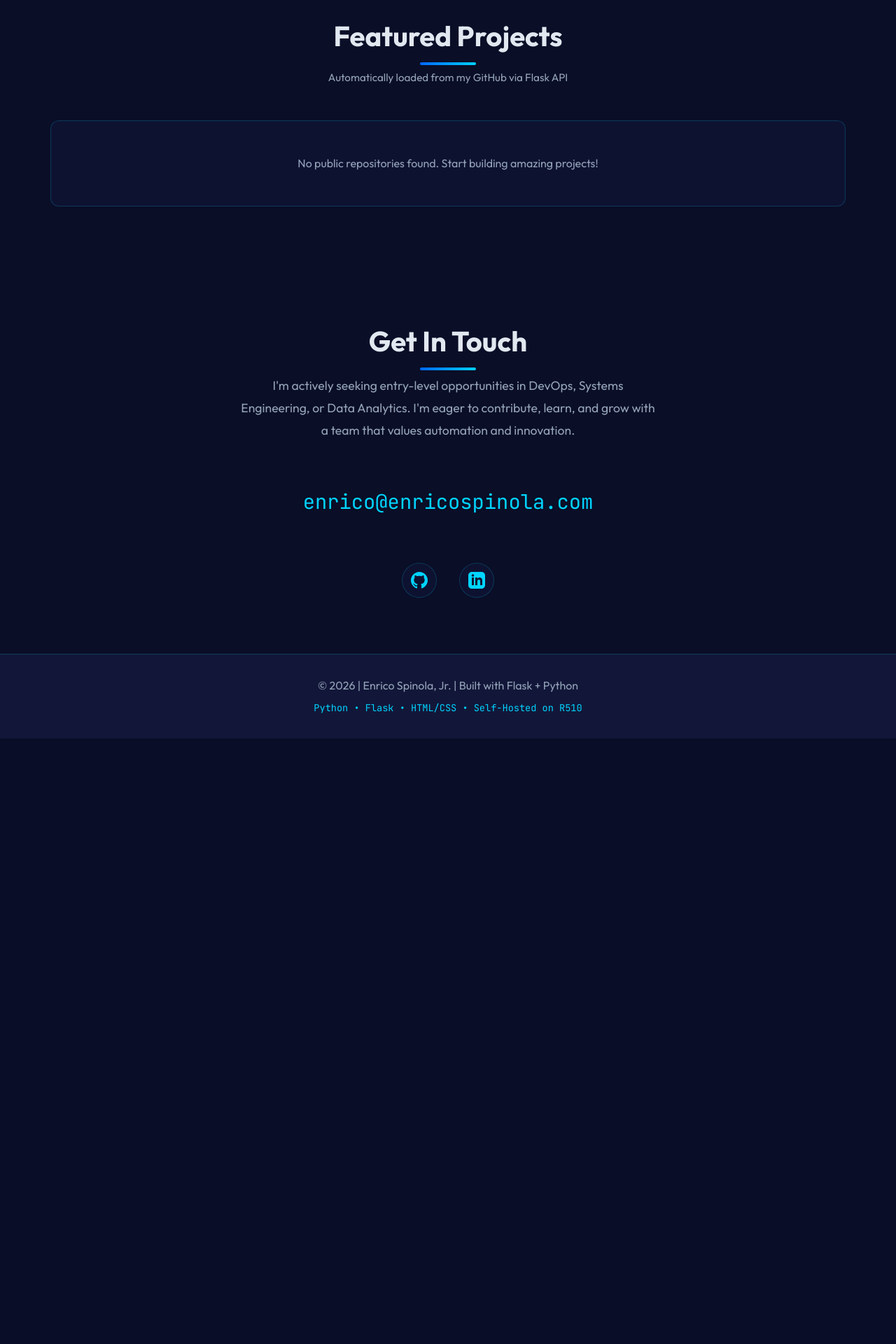
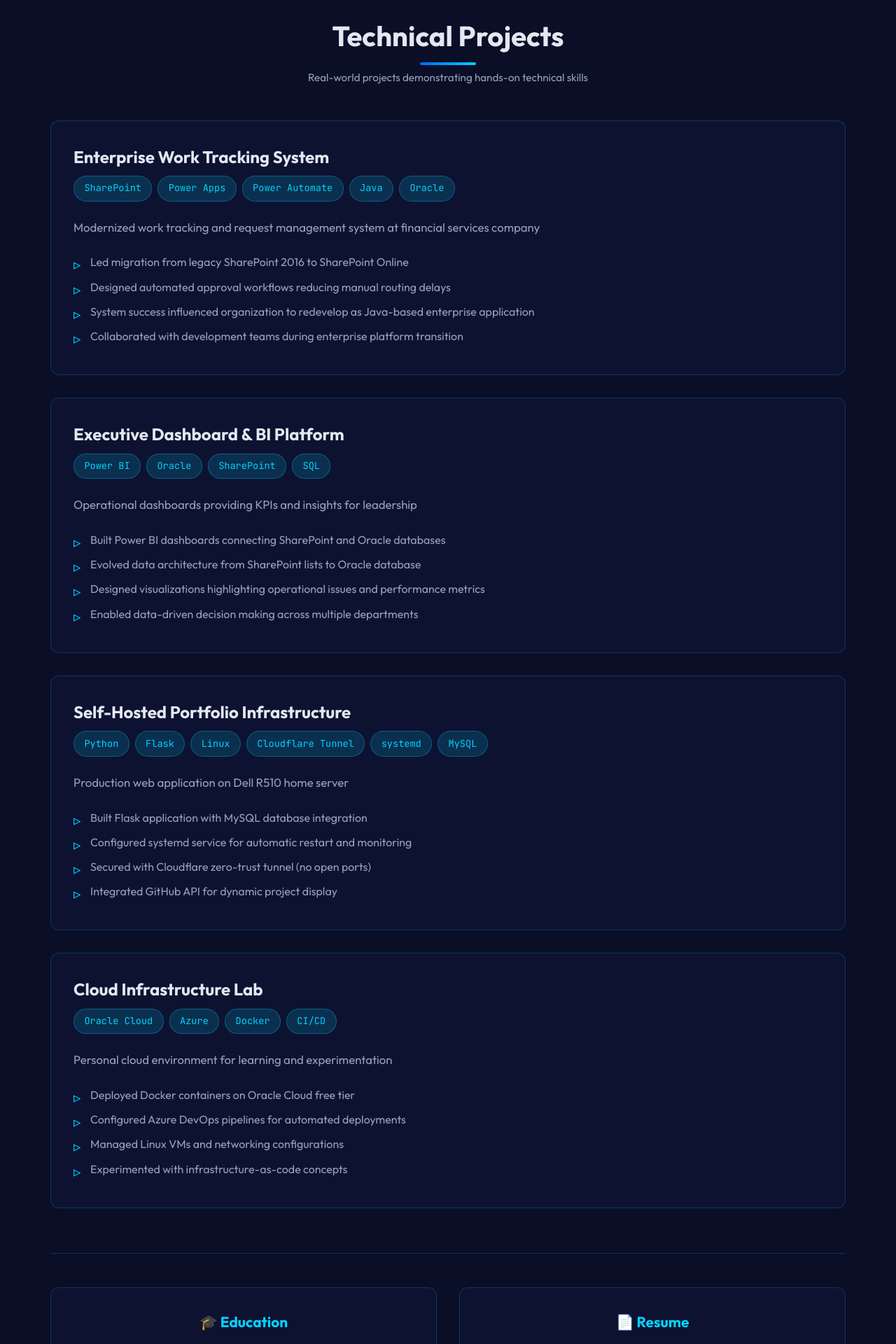
Before and after one commit to espinola-17/portfolio, a Flask app: page / in a window 1280 px wide. Shown: the part 2440-4360 px from the top of the page at 70% size. Before the commit the page ends 3495 px from the top, so only its background shows below. Run offline with Flask 3, Linux system fonts and the light colour scheme; data that the repository does not hold is empty.

Commit message:
Restructure portfolio: replace experience with technical projects, fix GitHub section display

```diff
--- a/app.py
+++ b/app.py
@@ -16,13 +16,13 @@ app.config['LINKEDIN'] = 'spinolajrenrico'
 
 # Portfolio data
 SKILLS = {
-    'Cloud & Infrastructure': ['AWS', 'Azure', 'Docker'],
+    'Cloud & Infrastructure': ['AWS', 'Azure', 'Oracle', 'Docker'],
     'Programming': ['Python', 'SQL', 'Bash', 'JavaScript', 'HTML/CSS'],
     'Data & Analytics': ['Power BI', 'Tableau', 'MySQL', 'Oracle', 'PostgreSQL'],
     'DevOps & Tools': ['Git', 'CI/CD', 'Virtual Machines']
 }
 
-# About section
+# About Section
 ABOUT = {
     'title': 'Cloud & Systems Engineer',
     'bio': '''Entry-level engineer passionate about building scalable infrastructure and automating workflows.
@@ -33,12 +33,68 @@ ABOUT = {
     'certifications': ['Coming Soon']
 }
 
+# Projects Sections
+PROJECTS = [
+    {
+        'title': 'Enterprise Work Tracking System',
+        'tech': ['SharePoint', 'Power Apps', 'Power Automate', 'Java', 'Oracle'],
+        'description': 'Modernized work tracking and request management system at financial services company',
+        'highlights': [
+            'Led migration from legacy SharePoint 2016 to SharePoint Online',
+            'Designed automated approval workflows reducing manual routing delays',
+            'System success influenced organization to redevelop as Java-based enterprise application',
+            'Collaborated with development teams during enterprise platform transition'
+        ]
+    },
+    {
+        'title': 'Executive Dashboard & BI Platform',
+        'tech': ['Power BI', 'Oracle', 'SharePoint', 'SQL'],
+        'description': 'Operational dashboards providing KPIs and insights for leadership',
+        'highlights': [
+            'Built Power BI dashboards connecting SharePoint and Oracle databases',
+            'Evolved data architecture from SharePoint lists to Oracle database',
+            'Designed visualizations highlighting operational issues and performance metrics',
+            'Enabled data-driven decision making across multiple departments'
+        ]
+    },
+    {
+        'title': 'Self-Hosted Portfolio Infrastructure',
+        'tech': ['Python', 'Flask', 'Linux', 'Cloudflare Tunnel', 'systemd', 'MySQL'],
+        'description': 'Production web application on Dell R510 home server',
+        'highlights': [
+            'Built Flask application with MySQL database integration',
+            'Configured systemd service for automatic restart and monitoring',
+            'Secured with Cloudflare zero-trust tunnel (no open ports)',
+            'Integrated GitHub API for dynamic project display'
+        ]
+    },
+    {
+        'title': 'Cloud Infrastructure Lab',
+        'tech': ['Oracle Cloud', 'Azure', 'Docker', 'CI/CD'],
+        'description': 'Personal cloud environment for learning and experimentation',
+        'highlights': [
+            'Deployed Docker containers on Oracle Cloud free tier',
+            'Configured Azure DevOps pipelines for automated deployments',
+            'Managed Linux VMs and networking configurations',
+            'Experimented with infrastructure-as-code concepts'
+        ]
+    }
+]
+
+# Resume Download
+RESUME = {
+    'file': 'Resume_DevOps.pdf',
+    'filename': 'Enrico_Spinola_Resume.pdf'
+}
+
 @app.route('/')
 def index():
     """Main portfolio page"""
     return render_template('index.html',
                          about=ABOUT,
                          skills=SKILLS,
+                         projects=PROJECTS,
+                         resume=RESUME,
                          github_username=app.config['GITHUB_USERNAME'],
                          email=app.config['EMAIL'],
                          linkedin=app.config['LINKEDIN'])
--- a/static/css/style.css
+++ b/static/css/style.css
@@ -362,6 +362,128 @@ section {
     transform: translateY(-2px);
 }
 
+/* Technical Projects Detail Section */
+.technical-projects-container {
+    margin-top: 3rem;
+}
+
+.project-detail-card {
+    background: var(--card-bg);
+    backdrop-filter: blur(10px);
+    border: 1px solid var(--border-color);
+    border-radius: 12px;
+    padding: 2rem;
+    margin-bottom: 2rem;
+    transition: all 0.3s ease;
+}
+
+.project-detail-card:hover {
+    border-color: var(--accent-cyan);
+    transform: translateY(-5px);
+    box-shadow: 0 10px 30px rgba(0, 212, 255, 0.2);
+}
+
+.project-detail-header {
+    margin-bottom: 1.5rem;
+}
+
+.project-detail-title {
+    font-size: 1.5rem;
+    font-weight: 700;
+    color: var(--text-primary);
+    margin-bottom: 0.5rem;
+}
+
+.project-period {
+    color: var(--text-secondary);
+    font-family: 'JetBrains Mono', monospace;
+    font-size: 0.85rem;
+    margin-bottom: 1rem;
+}
+
+.project-tech-tags {
+    display: flex;
+    flex-wrap: wrap;
+    gap: 0.5rem;
+    margin-bottom: 1.5rem;
+}
+
+.tech-badge {
+    background: rgba(0, 212, 255, 0.15);
+    color: var(--accent-cyan);
+    padding: 0.4rem 0.9rem;
+    border-radius: 20px;
+    font-size: 0.85rem;
+    font-family: 'JetBrains Mono', monospace;
+    border: 1px solid rgba(0, 212, 255, 0.3);
+}
+
+.project-detail-description {
+    color: var(--text-secondary);
+    margin-bottom: 1.5rem;
+    font-size: 1.05rem;
+    line-height: 1.6;
+}
+
+.project-highlights {
+    list-style: none;
+    padding-left: 0;
+}
+
+.project-highlights li {
+    color: var(--text-secondary);
+    padding-left: 1.5rem;
+    margin-bottom: 0.7rem;
+    position: relative;
+    line-height: 1.5;
+}
+
+.project-highlights li::before {
+    content: '▹';
+    position: absolute;
+    left: 0;
+    color: var(--accent-cyan);
+    font-size: 1.3rem;
+}
+
+/* Education & Resume Compact Section */
+.education-resume-section {
+    display: grid;
+    grid-template-columns: 1fr 1fr;
+    gap: 2rem;
+    margin-top: 4rem;
+    padding-top: 3rem;
+    border-top: 1px solid var(--border-color);
+}
+
+.education-compact,
+.resume-download-compact {
+    background: var(--card-bg);
+    backdrop-filter: blur(10px);
+    border: 1px solid var(--border-color);
+    border-radius: 12px;
+    padding: 2rem;
+    text-align: center;
+}
+
+.education-compact h3,
+.resume-download-compact h3 {
+    font-size: 1.3rem;
+    color: var(--accent-cyan);
+    margin-bottom: 1rem;
+}
+
+.education-compact p,
+.resume-download-compact p {
+    color: var(--text-secondary);
+    margin-bottom: 0.5rem;
+}
+
+.resume-download-compact .btn {
+    margin-top: 1rem;
+}
+
+/* GitHub Projects Section */
 .projects-grid {
     display: grid;
     grid-template-columns: repeat(auto-fit, minmax(350px, 1fr));
@@ -461,6 +583,7 @@ section {
     color: var(--text-secondary);
 }
 
+/* Contact Section */
 .contact-content {
     max-width: 600px;
     margin: 0 auto;
@@ -518,6 +641,7 @@ section {
     box-shadow: 0 8px 20px rgba(0, 212, 255, 0.4);
 }
 
+/* Footer */
 footer {
     background: var(--secondary-bg);
     border-top: 1px solid var(--border-color);
@@ -533,6 +657,7 @@ footer {
     color: var(--accent-cyan);
 }
 
+/* Animations */
 @keyframes fadeInUp {
     from {
         opacity: 0;
@@ -555,6 +680,7 @@ footer {
     transform: translateY(0);
 }
 
+/* Responsive */
 @media (max-width: 768px) {
     .hero-content,
     .about-content {
@@ -577,4 +703,12 @@ footer {
     .stats {
         grid-template-columns: 1fr;
     }
+
+    .education-resume-section {
+        grid-template-columns: 1fr;
+    }
+
+    .project-detail-header {
+        flex-direction: column;
+    }
 }
--- a/static/js/main.js
+++ b/static/js/main.js
@@ -13,9 +13,8 @@ document.querySelectorAll('a[href^="#"]').forEach(anchor => {
 });
 
 // Scroll reveal
-const revealElements = document.querySelectorAll('.reveal');
-
 const revealOnScroll = () => {
+    const revealElements = document.querySelectorAll('.reveal');
     const windowHeight = window.innerHeight;
     revealElements.forEach(element => {
         const elementTop = element.getBoundingClientRect().top;
@@ -55,7 +54,7 @@ async function fetchGitHubProjects() {
 
         data.projects.forEach(project => {
             const projectCard = document.createElement('div');
-            projectCard.className = 'project-card reveal';
+            projectCard.className = 'project-card reveal active';
 
             projectCard.innerHTML = `
                 <div class="project-header">
@@ -73,8 +72,6 @@ async function fetchGitHubProjects() {
 
             container.appendChild(projectCard);
         });
-
-        revealOnScroll();
 
     } catch (error) {
         console.error('Error fetching GitHub projects:', error);
--- a/templates/index.html
+++ b/templates/index.html
@@ -19,6 +19,7 @@
                 <li><a href="#about">About</a></li>
                 <li><a href="#skills">Skills</a></li>
                 <li><a href="#projects">Projects</a></li>
+                <li><a href="#github">GitHub</a></li>
                 <li><a href="#contact">Contact</a></li>
             </ul>
         </div>
@@ -106,8 +107,58 @@
         </div>
     </section>
 
-    <!-- Projects Section -->
+    <!-- Technical Projects Section -->
     <section id="projects">
+        <div class="container">
+            <h2 class="section-title reveal">Technical Projects</h2>
+            <p class="section-subtitle reveal">Real-world projects demonstrating hands-on technical skills</p>
+
+            <div class="technical-projects-container">
+                {% for project in projects %}
+                <div class="project-detail-card reveal">
+                    <div class="project-detail-header">
+                        <div>
+                            <h3 class="project-detail-title">{{ project.title }}</h3>
+                        </div>
+                        <div class="project-tech-tags">
+                            {% for tech in project.tech %}
+                            <span class="tech-badge">{{ tech }}</span>
+                            {% endfor %}
+                        </div>
+                    </div>
+                    <p class="project-detail-description">{{ project.description }}</p>
+                    <ul class="project-highlights">
+                        {% for highlight in project.highlights %}
+                        <li>{{ highlight }}</li>
+                        {% endfor %}
+                    </ul>
+                </div>
+                {% endfor %}
+            </div>
+
+            <!-- Education & Resume Download -->
+            <div class="education-resume-section reveal">
+                <div class="education-compact">
+                    <h3>🎓 Education</h3>
+                    <p><strong>AAS Programming & Systems Analysis</strong></p>
+                    <p>Rio Salado College - Expected Summer 2027</p>
+                </div>
+
+                <div class="resume-download-compact">
+                    <h3>📄 Resume</h3>
+                    <p>DevOps, Systems Engineering & Cloud Infrastructure focus</p>
+                    <a href="{{ url_for('static', filename='resumes/' + resume.file) }}"
+                    class="btn btn-primary"
+                    download="{{ resume.filename }}">
+                        Download PDF Resume
+                    </a>
+                </div>
+            </div>
+        </div>
+    </section>
+
+    <!-- GitHub Repositories Section -->
+    <section id="github">
         <div class="container">
             <h2 class="section-title reveal">Featured Projects</h2>
             <p class="section-subtitle reveal">Automatically loaded from my GitHub via Flask API</p>
@@ -154,6 +205,6 @@
         </div>
     </footer>
 
-    <script src="{{ url_for('static', filename='js/main.js') }}"></script>
+    <script src="{{ url_for('static', filename='js/main.js') }}?v=2"></script>
 </body>
 </html>
```
